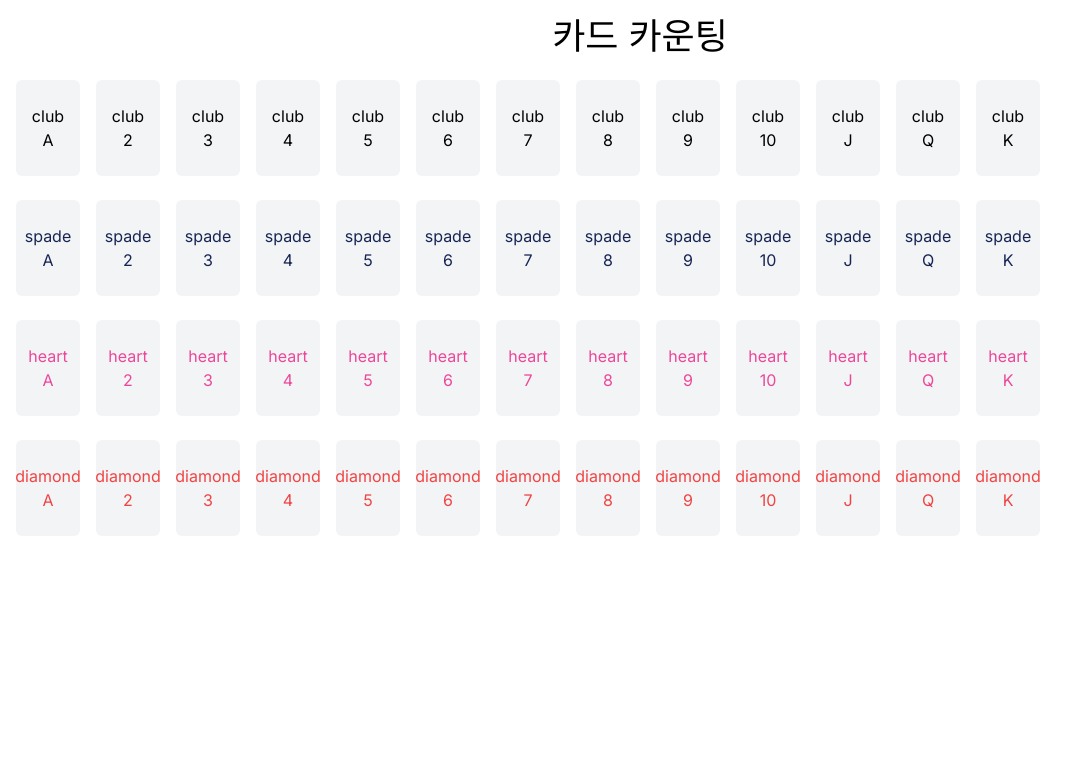
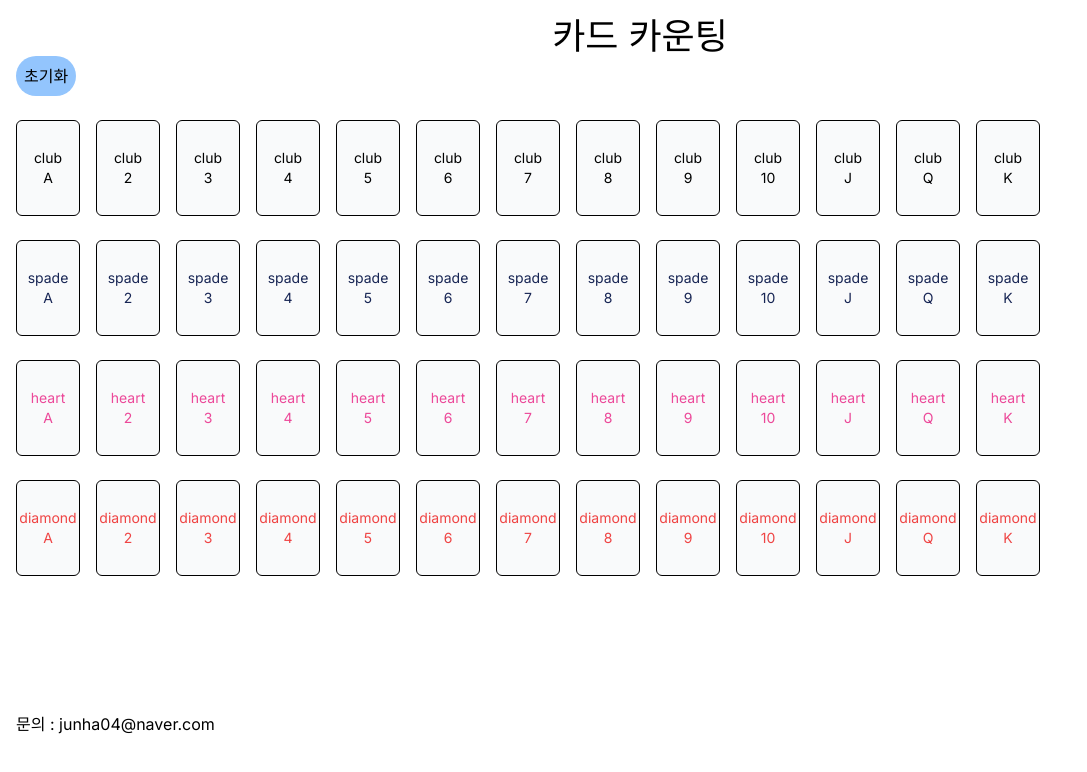
Before and after one commit to harrdas/card-counting, a Next.js app: page / in a window 1280 px wide. Shown: the top 772 px of the page, without its empty margins (0-1087 px from the left). Built offline with nearby package versions, Linux system fonts and the light colour scheme.

Commit message:
- add: 카드 클릭시 나왔던 카드라고 표시하는 기능 추가

```diff
--- a/app/components/Card.tsx
+++ b/app/components/Card.tsx
@@ -1,17 +1,21 @@
-import { CardTypes } from "@/app/types/CardTypes";
+import { CardInterface, CardTypes } from "@/app/types/CardTypes";
 import React from "react";
 
 export default function Card({
   index,
   card,
-  handleClick,
+  handleCardClick,
 }: {
   index: number;
-  card: any;
-  handleClick: any;
+  card: CardInterface;
+  handleCardClick: Function;
 }) {
-  const getCardColor = (cardTypes: CardTypes) => {
-    switch (cardTypes) {
+  const getCardColor = (type: CardTypes, isToggled: boolean) => {
+    if (isToggled) {
+      return "bg-gray-600";
+    }
+
+    switch (type) {
       case "spade":
         return "text-blue-950";
       case "heart":
@@ -28,13 +32,14 @@ export default function Card({
   return (
     <div
       key={index}
-      className={`cursor-pointer w-16 h-24 bg-gray-100 rounded-md flex flex-col justify-center items-center ${getCardColor(
-        card.type
+      className={`cursor-pointer w-16 h-24 bg-gray-50 rounded-md flex flex-col justify-center items-center border-black border ${getCardColor(
+        card.type,
+        card.isToggled
       )}`}
-      onClick={handleClick}
+      onClick={handleCardClick}
     >
-      <div className="text-base">{card.type}</div>
-      <div className="text-base">{card.number}</div>
+      <div className="text-sm">{card.type}</div>
+      <div className="text-sm">{card.number}</div>
     </div>
   );
 }
--- a/app/page.tsx
+++ b/app/page.tsx
@@ -45,11 +45,58 @@ export default function Home() {
     initializeCards("diamond")
   );
 
-  const handleClick = () => {};
+  const handleCardClick = (card: CardInterface) => {
+    if (card.type === "club") {
+      setClubCards(() =>
+        clubCards.map((c) =>
+          c.number === card.number ? { ...c, isToggled: !c.isToggled } : c
+        )
+      );
+    }
+
+    if (card.type === "spade") {
+      setSpadeCards(() =>
+        spadeCards.map((c) =>
+          c.number === card.number ? { ...c, isToggled: !c.isToggled } : c
+        )
+      );
+    }
+
+    if (card.type === "heart") {
+      setHeartCards(() =>
+        heartCards.map((c) =>
+          c.number === card.number ? { ...c, isToggled: !c.isToggled } : c
+        )
+      );
+    }
+
+    if (card.type === "diamond") {
+      setDiamondCards(() =>
+        diamondCards.map((c) =>
+          c.number === card.number ? { ...c, isToggled: !c.isToggled } : c
+        )
+      );
+    }
+  };
+
+  const handleInitializeClick = () => {
+    setClubCards(() => initializeCards("club"));
+    setSpadeCards(() => initializeCards("spade"));
+    setHeartCards(() => initializeCards("heart"));
+    setDiamondCards(() => initializeCards("diamond"));
+  };
 
   return (
+    <>
       <div className="p-4 max-w-7xl mx-auto">
         <h1 className="text-4xl text-center">카드 카운팅</h1>
+        <button
+          className="rounded-full bg-blue-300 p-2 cursor-pointer"
+          onClick={handleInitializeClick}
+        >
+          초기화
+        </button>
+        <br />
         <br />
         <div className="flex flex-row flex-wrap gap-4 mb-6">
           {clubCards.map((card, index) => (
@@ -57,7 +104,7 @@ export default function Home() {
               key={`${card.type}-${index}`}
               index={index}
               card={card}
-            handleClick={handleClick}
+              handleCardClick={() => handleCardClick(card)}
             />
           ))}
         </div>
@@ -67,7 +114,7 @@ export default function Home() {
               key={`${card.type}-${index}`}
               index={index}
               card={card}
-            handleClick={handleClick}
+              handleCardClick={() => handleCardClick(card)}
             />
           ))}
         </div>
@@ -77,7 +124,7 @@ export default function Home() {
               key={`${card.type}-${index}`}
               index={index}
               card={card}
-            handleClick={handleClick}
+              handleCardClick={() => handleCardClick(card)}
             />
           ))}
         </div>
@@ -87,10 +134,14 @@ export default function Home() {
               key={`${card.type}-${index}`}
               index={index}
               card={card}
-            handleClick={handleClick}
+              handleCardClick={() => handleCardClick(card)}
             />
           ))}
         </div>
       </div>
+      <div className="p-4 max-w-7xl mx-auto mt-20">
+        문의 : junha04@naver.com
+      </div>
+    </>
   );
 }
```
Lines whose indentation alone changed are shown as unchanged.
